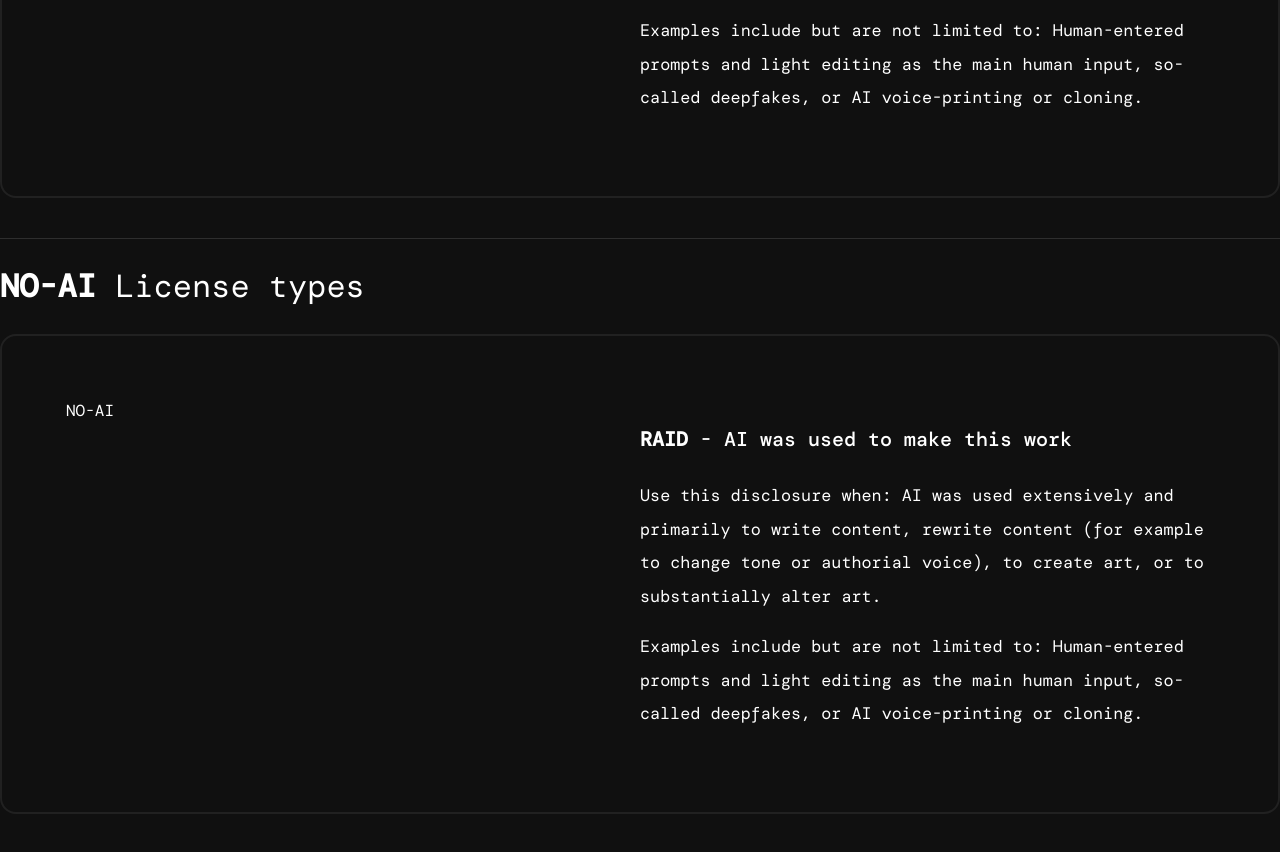
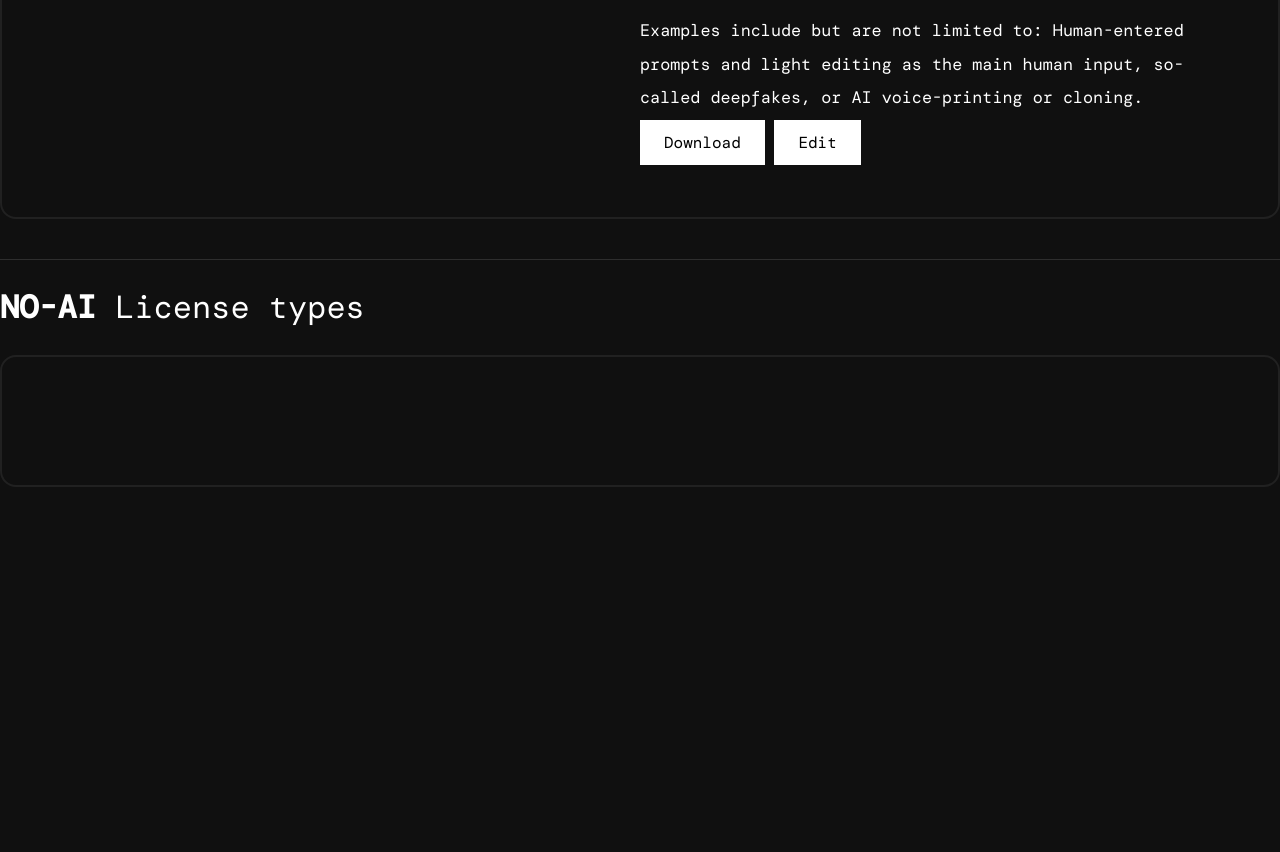
Before and after one commit to waltzaround/RAID, a plain HTML site: page index.html in a window 1280 px wide. Shown: the part 1601-2453 px from the top of the page. After the commit the page ends 2152 px from the top, so only its background shows below. Drawn offline with nearby package versions, Linux system fonts and the light colour scheme; a web font is replaced by a local one.

Commit message:
more ui updates

```diff
--- a/css/style.css
+++ b/css/style.css
@@ -43,6 +43,15 @@ hr {
     margin: 0 auto;
 }
 
+.button {
+    background-color: white;
+    color: black;
+    border: none;
+    font-family: inherit;
+    padding: 0.75rem 1.5rem;
+    text-decoration: none;
+}
+
 /* header */
 header {
     padding: 0.5rem 0;
--- a/index.html
+++ b/index.html
@@ -89,28 +89,14 @@
                     Human-entered prompts and light editing as the main human input, so-called deepfakes, or AI
                     voice-printing
                     or cloning.</p>
+                <a href='#' class="button">Download</a>
+                <a href='#' class="button">Edit</a>
             </div>
         </div>
         <hr />
         <h2><strong>NO-AI</strong> License types</h2>
         <div class="license">
-            <div>
-                <div>NO-AI</div>
-            </div>
-            <div>
 
-                <h4><strong>RAID</strong> - AI was used to make this work</h4>
-                <p>Use this disclosure when: AI was used extensively and primarily to write content, rewrite content
-                    (for
-                    example
-                    to change
-                    tone or authorial voice), to create art, or to substantially alter art.</p>
-                <p> Examples include but are not limited
-                    to:
-                    Human-entered prompts and light editing as the main human input, so-called deepfakes, or AI
-                    voice-printing
-                    or cloning.</p>
-            </div>
         </div>
     </section>
 
```
